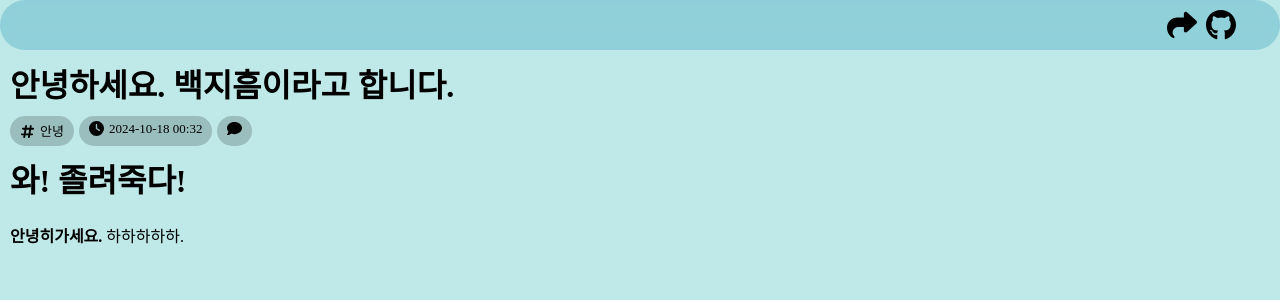
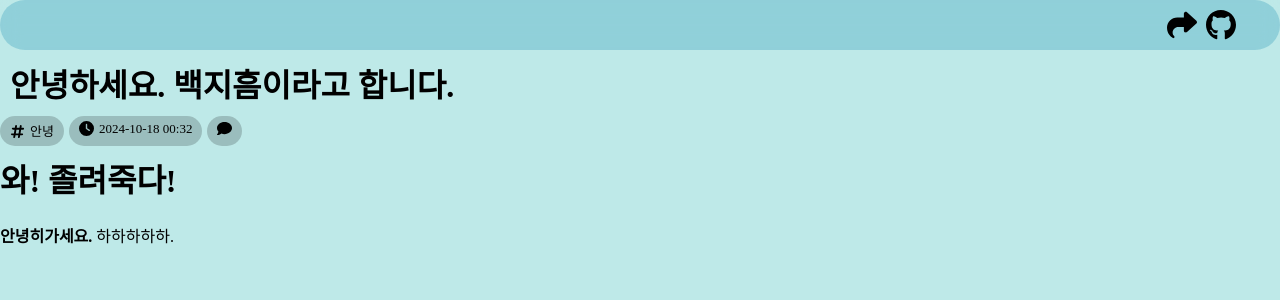
Before and after one commit to jxheum/jxheum.github.io, a Jekyll site: the page built from _posts/2024-10-18-post1.md, in a window 1280 px wide and 900 px high. Shown: the top 300 px of the window. Built offline with Jekyll 4.4.1, drawn with Linux system fonts in a browser that asks for light colours; comment, search, counter and statistics services are not loaded.

Commit message:
Update post.html

```diff
--- a/_layouts/post.html
+++ b/_layouts/post.html
@@ -127,8 +127,6 @@
 
 
 
-        @media (prefers-color-scheme: light) {
-
             /* https://coolors.co/palette/bee9e8-62b6cb-1b4965-cae9ff-5fa8d3 */
             body,
             html {
@@ -139,47 +137,13 @@
             .icon {
                 filter: invert(0%);
             }
-        }
+
 
         .topbar {
             background: #62b6cb7f;
         }
 
-        @media (prefers-color-scheme: dark) {
 
-            /* https://coolors.co/palette/bee9e8-62b6cb-1b4965-cae9ff-5fa8d3 */
-            body,
-            html {
-                background: #1b263b;
-                color: white;
-            }
-
-            .topbar {
-                background: #415a777f;
-            }
-
-            .icon {
-                filter: invert(100%);
-            }
-
-        }
-
-        .content {
-            padding-left: 10px;
-            width: calc(100% - 20px);
-            height: 200%;
-        }
-
-        .comment {
-            background: white;
-            margin-top: 30px;
-            padding: 10px;
-            padding-top: 0px;
-            border-radius: 25px;
-            transition-duration: 500ms;
-            width: auto;
-        }
-    </style>
     <script>
         title = document.getElementById("title")
         blanks = document.getElementById('blanks')
```
